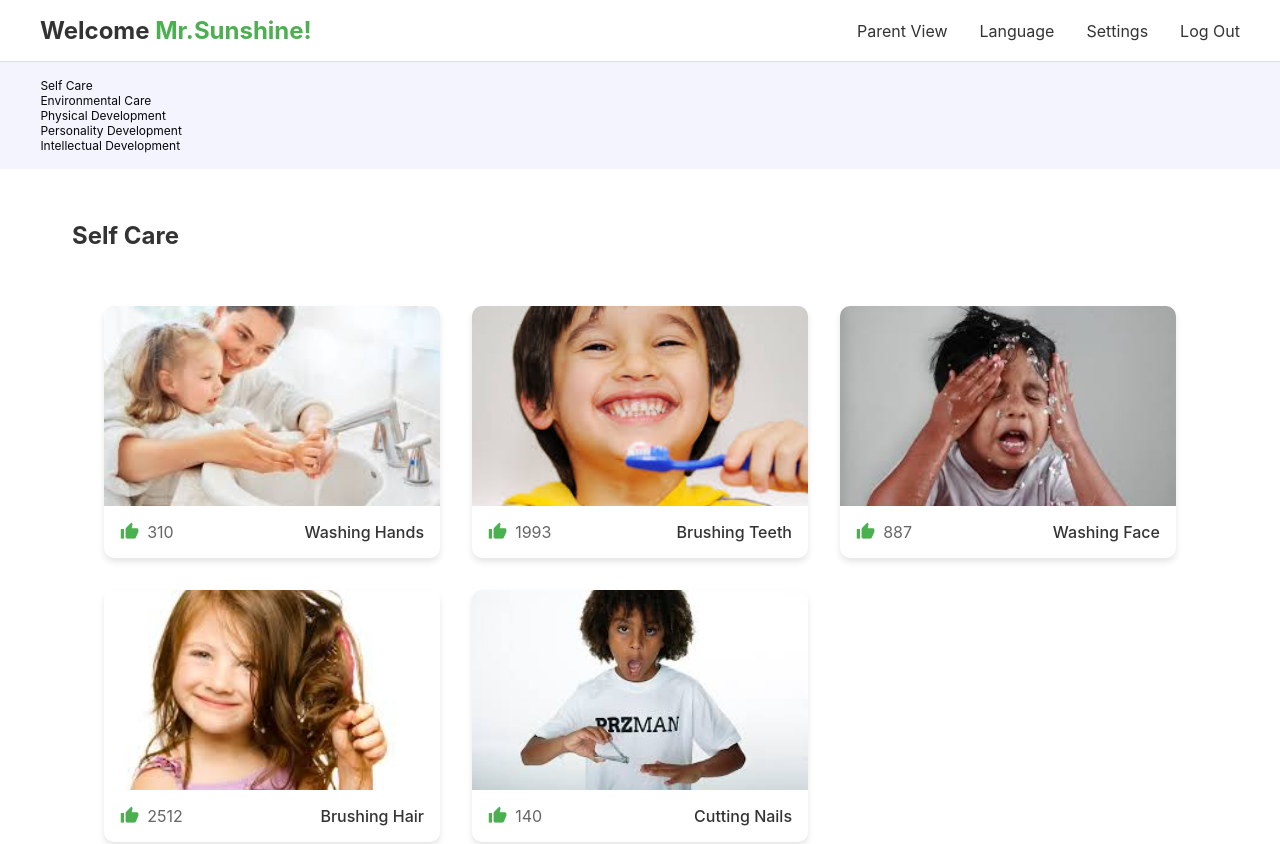
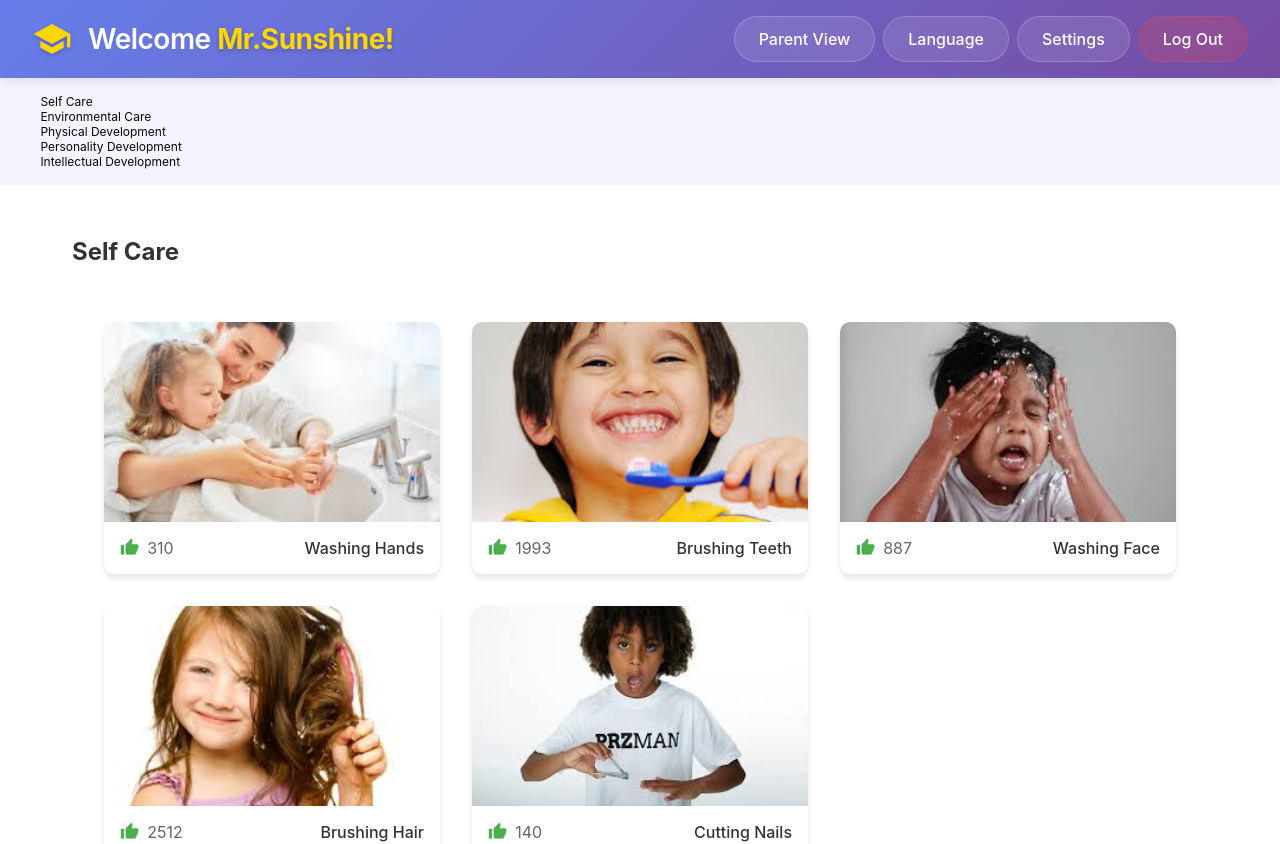
Before and after one commit to AleksejSlokvenko/HDLP2, a React (Vite) app in the folder hdlpApp-react/: page /childs_view in a window 1280 px wide. Shown: the top 844 px of the page. Built offline with nearby package versions, Linux system fonts and the light colour scheme.

Commit message:
Redesign navigation bar with modern gradient styling and improved UX
Co-authored-by: AlexMorgun-MDS <46176761+AlexMorgun-MDS@users.noreply.github.com>

```diff
--- a/hdlpApp-react/src/components/Navigation/Navbar.css
+++ b/hdlpApp-react/src/components/Navigation/Navbar.css
@@ -1,74 +1,159 @@
 nav {
-  background-color: white;
-  border-bottom: 1px solid #e0e0e0;
+  background: linear-gradient(135deg, #667eea 0%, #764ba2 100%);
+  box-shadow: 0 2px 10px rgba(0, 0, 0, 0.1);
   padding: 1rem 2rem;
+  position: sticky;
+  top: 0;
+  z-index: 1000;
 }
 
 nav .content {
   display: flex;
   justify-content: space-between;
   align-items: center;
-  max-width: 1200px;
+  max-width: 1400px;
   margin: 0 auto;
+}
+
+nav .nav-brand {
+  display: flex;
+  align-items: center;
+  gap: 1rem;
+}
+
+nav .brand-icon {
+  font-size: 2.5rem;
+  color: #ffd700;
+  text-shadow: 0 2px 4px rgba(0, 0, 0, 0.2);
 }
 
 nav h2 {
   margin: 0;
-  font-size: 1.5rem;
-  color: #333;
+  font-size: 1.75rem;
+  color: white;
+  font-weight: 600;
+  letter-spacing: -0.5px;
 }
 
 nav .welcome {
-  color: #4CAF50;
+  color: #ffd700;
+  font-weight: 700;
+  text-shadow: 0 2px 4px rgba(0, 0, 0, 0.2);
 }
 
 nav .links {
   display: flex;
-  gap: 2rem;
+  gap: 0.5rem;
+  align-items: center;
 }
 
-nav .links a {
-  color: #333;
+nav .nav-link {
+  color: white;
   text-decoration: none;
   font-size: 1rem;
-  transition: color 0.3s;
+  font-weight: 500;
+  padding: 0.75rem 1.5rem;
+  border-radius: 25px;
+  transition: all 0.3s ease;
+  background: rgba(255, 255, 255, 0.1);
+  backdrop-filter: blur(10px);
+  border: 1px solid rgba(255, 255, 255, 0.2);
 }
 
-nav .links a:hover {
-  color: #4CAF50;
+nav .nav-link:hover {
+  background: rgba(255, 255, 255, 0.25);
+  transform: translateY(-2px);
+  box-shadow: 0 4px 12px rgba(0, 0, 0, 0.15);
+  border-color: rgba(255, 255, 255, 0.4);
+}
+
+nav .nav-link:active {
+  transform: translateY(0);
+}
+
+nav .nav-link.logout {
+  background: rgba(255, 77, 77, 0.2);
+  border-color: rgba(255, 77, 77, 0.3);
+}
+
+nav .nav-link.logout:hover {
+  background: rgba(255, 77, 77, 0.35);
+  border-color: rgba(255, 77, 77, 0.5);
 }
 
 nav .menu {
   display: none;
   cursor: pointer;
   font-size: 2rem;
-  color: #333;
+  color: white;
+  background: rgba(255, 255, 255, 0.2);
+  padding: 0.5rem;
+  border-radius: 8px;
+  transition: all 0.3s ease;
+  border: 1px solid rgba(255, 255, 255, 0.3);
+}
+
+nav .menu:hover {
+  background: rgba(255, 255, 255, 0.3);
+  transform: scale(1.05);
 }
 
 nav .dropdown {
   display: none;
   grid-template-columns: 1fr;
-  gap: 1rem;
+  gap: 0.5rem;
   padding: 1rem 2rem;
-  background-color: #f5f5f5;
+  background: linear-gradient(135deg, #5568d3 0%, #6a3d8f 100%);
+  border-top: 1px solid rgba(255, 255, 255, 0.1);
 }
 
 nav .dropdown.open {
   display: grid;
+  animation: slideDown 0.3s ease;
 }
 
-nav .dropdown a {
-  color: #333;
+@keyframes slideDown {
+  from {
+    opacity: 0;
+    transform: translateY(-10px);
+  }
+  to {
+    opacity: 1;
+    transform: translateY(0);
+  }
+}
+
+nav .dropdown-link {
+  color: white;
   text-decoration: none;
   font-size: 1rem;
-  padding: 0.5rem 0;
+  font-weight: 500;
+  padding: 0.75rem 1rem;
+  border-radius: 8px;
+  transition: all 0.3s ease;
+  background: rgba(255, 255, 255, 0.1);
+  border: 1px solid rgba(255, 255, 255, 0.2);
 }
 
-nav .dropdown a:hover {
-  color: #4CAF50;
+nav .dropdown-link:hover {
+  background: rgba(255, 255, 255, 0.25);
+  transform: translateX(5px);
+  border-color: rgba(255, 255, 255, 0.4);
 }
 
-@media (max-width: 700px) {
+@media (max-width: 768px) {
+  nav {
+    padding: 1rem 1.5rem;
+  }
+
+  nav h2 {
+    font-size: 1.4rem;
+  }
+
+  nav .brand-icon {
+    font-size: 2rem;
+  }
+
   nav .links {
     display: none;
   }
@@ -77,3 +162,25 @@ nav .dropdown a:hover {
     display: block;
   }
 }
+
+@media (max-width: 480px) {
+  nav {
+    padding: 0.75rem 1rem;
+  }
+
+  nav h2 {
+    font-size: 1.2rem;
+  }
+
+  nav .brand-icon {
+    font-size: 1.75rem;
+  }
+
+  nav .nav-brand {
+    gap: 0.5rem;
+  }
+
+  nav .dropdown {
+    padding: 1rem;
+  }
+}
--- a/hdlpApp-react/src/components/Navigation/Navbar.jsx
+++ b/hdlpApp-react/src/components/Navigation/Navbar.jsx
@@ -15,15 +15,16 @@ function Navbar({ userType = 'Parent' }) {
   return (
     <nav role="navigation">
       <div className="content">
-        <div>
+        <div className="nav-brand">
+          <i className="material-icons brand-icon">school</i>
           <h2>Welcome <span className="welcome">{userType === 'Parent' ? 'Parent!' : 'Mr.Sunshine!'}</span></h2>
         </div>
 
         <div className="links">
-          <Link to={linkTo}>{linkText}</Link>
-          <a href="">Language</a>
-          <a href="">Settings</a>
-          <a href="">Log Out</a>
+          <Link to={linkTo} className="nav-link">{linkText}</Link>
+          <a href="#" className="nav-link" onClick={(e) => e.preventDefault()}>Language</a>
+          <a href="#" className="nav-link" onClick={(e) => e.preventDefault()}>Settings</a>
+          <a href="#" className="nav-link logout" onClick={(e) => e.preventDefault()}>Log Out</a>
         </div>
         <i className="material-icons menu" onClick={toggleMenu}>
           {isMenuOpen ? 'close' : 'menu'}
@@ -31,10 +32,10 @@ function Navbar({ userType = 'Parent' }) {
       </div>
 
       <div className={`dropdown ${isMenuOpen ? 'open' : ''}`}>
-        <Link to={linkTo}>{linkText}</Link>
-        <a href="">Language</a>
-        <a href="">Settings</a>
-        <a href="">Log Out</a>
+        <Link to={linkTo} className="dropdown-link" onClick={toggleMenu}>{linkText}</Link>
+        <a href="#" className="dropdown-link" onClick={(e) => { e.preventDefault(); toggleMenu(); }}>Language</a>
+        <a href="#" className="dropdown-link" onClick={(e) => { e.preventDefault(); toggleMenu(); }}>Settings</a>
+        <a href="#" className="dropdown-link" onClick={(e) => { e.preventDefault(); toggleMenu(); }}>Log Out</a>
       </div>
     </nav>
   );
```
